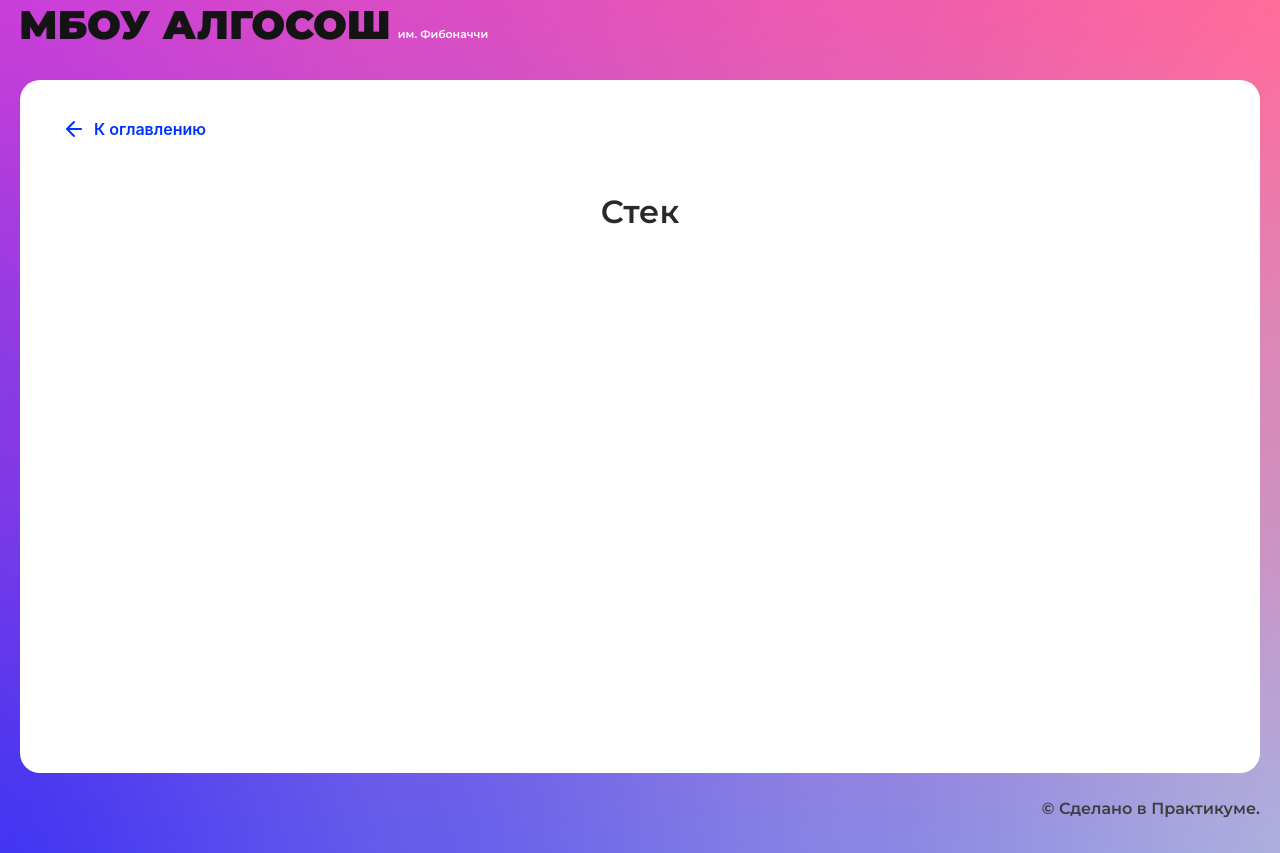
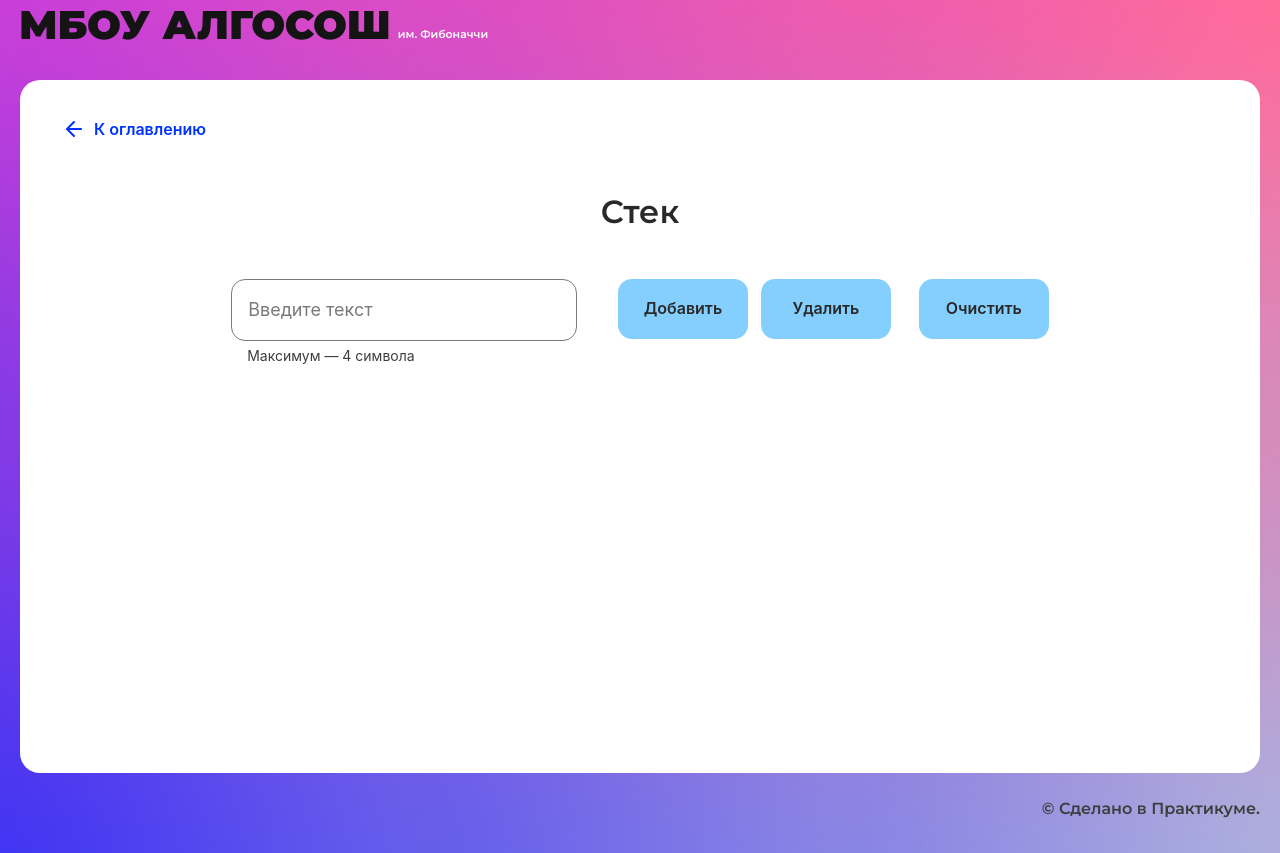
Before and after one commit to kravchenkoAnanas/algososh, a React (Create React App) app: page /stack in a window 1280 px wide. Built offline with nearby package versions, Linux system fonts and the light colour scheme.

Commit message:
add stack page

```diff
--- a/src/components/stack-page/stack-page.tsx
+++ b/src/components/stack-page/stack-page.tsx
@@ -1,10 +1,120 @@
-import React from "react";
+import React, { ChangeEvent, useEffect, useState } from "react";
 import { SolutionLayout } from "../ui/solution-layout/solution-layout";
+import { Input } from "../ui/input/input";
+import { Button } from "../ui/button/button";
+import { Circle } from "../ui/circle/circle";
+import { ElementStates } from "../../types/element-states";
+
 
 export const StackPage: React.FC = () => {
+  const [isLoader, setIsLoder] = useState(false);
+  const [action, setAction] = useState(""); // push / pop
+  const [input, setInput] = useState('');
+  const [arrayToAnimate, setArrayToAnimate] = useState<any[]>([]);
+
+  const onChangeInput = (e: ChangeEvent<HTMLInputElement>) => {
+    setInput(e.target.value);
+  };
+
+  const onClkickPush = (e: any) => {
+    if (!input || !Number(input)) {
+      return;
+    }
+
+    let inputSelector = document.getElementById('input') as HTMLInputElement;
+    inputSelector.value = '';
+
+    const array: any[] = arrayToAnimate.slice();
+    array.push({data: input, state: ElementStates.Changing});
+    setArrayToAnimate(array);
+    setIsLoder(true);
+    setAction("push");
+
+    setInput("");
+  };
+
+  const onClkickPop = (e: any) => {
+    if (!arrayToAnimate.length) {
+      return;
+    }
+
+    const array: any[] = arrayToAnimate.slice();
+    array[array.length - 1]['state'] = ElementStates.Changing;
+    setArrayToAnimate(array);
+
+    setIsLoder(true);
+    setAction("pop");
+  };
+
+  const onClkickDrop = (e: any) => {
+    if (!arrayToAnimate.length) {
+      return;
+    }
+    setArrayToAnimate([]);
+  };
+
+  useEffect(() => {
+    const interval = setInterval(() => {
+      if (isLoader) {
+        if (action === "push") {
+          arrayToAnimate[arrayToAnimate.length - 1]['state'] = ElementStates.Default;
+        } else if (action === "pop") {
+          const array: any[] = arrayToAnimate.slice();
+          array.pop();
+          setArrayToAnimate(array);
+        }
+        setIsLoder(false);
+      }
+    }, 500);
+
+    return () => {
+      clearInterval(interval);
+    };
+  }, [isLoader, arrayToAnimate]);
+
   return (
     <SolutionLayout title="Стек">
+      <div
+        className=""
+        style={{ maxWidth: '70%', margin: 'auto', display: 'flex', justifyContent: 'center', gap: '5%' }}
+      >
+        <Input id={"input"} maxLength={4} isLimitText={true} onChange={onChangeInput}></Input>
 
+        <div style={{ display: 'flex', gap: '5%' }}>
+          <Button
+            type="button"
+            text={"Добавить"}
+            onClick={onClkickPush}
+            isLoader={isLoader && action === "push"}
+            disabled={isLoader && action !== "push"}
+          ></Button>
+          <Button
+            type="button"
+            text={"Удалить"}
+            onClick={onClkickPop}
+            isLoader={isLoader && action === "pop"}
+            disabled={isLoader && action !== "pop"}
+          ></Button>
+        </div>
+        <div className="" style={{ display: 'flex', gap: '5%' }}>
+          <Button type="button" text={"Очистить"} onClick={onClkickDrop} disabled={isLoader}></Button>
+        </div>
+      </div>
+      <div
+          className=""
+          style={{ maxWidth: '50%', paddingTop: '10%', margin: 'auto', display: 'flex', alignItems: 'end', justifyContent: 'center', gap: '2.5%' }}
+      >
+        {arrayToAnimate && arrayToAnimate.map((item, index) => {
+          const head = index === arrayToAnimate.length - 1 ? "top" : "";
+          return <Circle
+            key={index}
+            index={index}
+            letter={item['data']}
+            state={item['state']}
+            head={head}
+          ></Circle>
+        })}
+      </div>
     </SolutionLayout>
   );
 };
--- a/src/components/string/string.tsx
+++ b/src/components/string/string.tsx
@@ -28,7 +28,7 @@ export const StringComponent: React.FC = () => {
       const array: any[] = input.split('').map((item) => {
         return {
           data: item,
-          state:ElementStates.Default
+          state: ElementStates.Default
         }
       });
 
```
